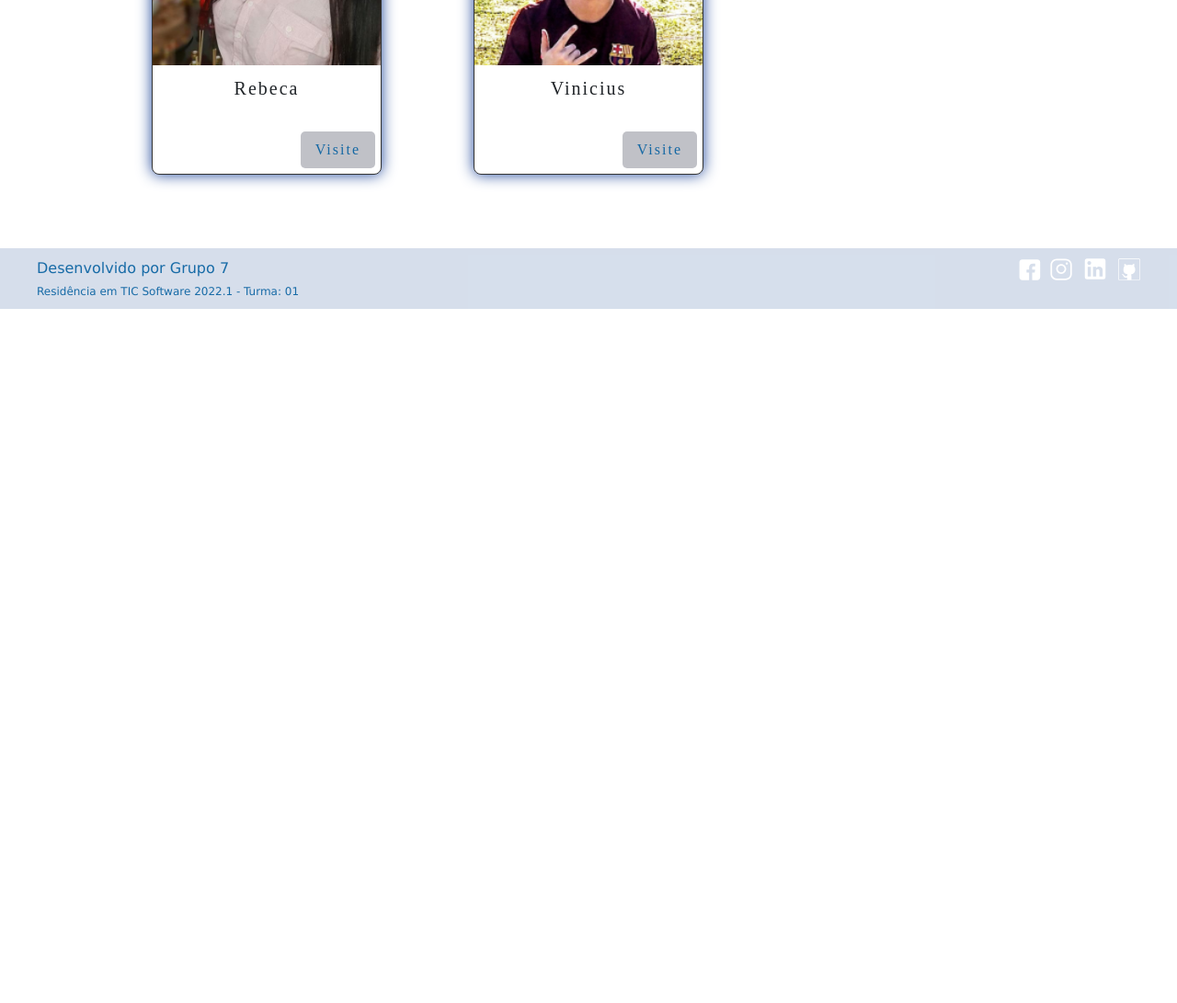
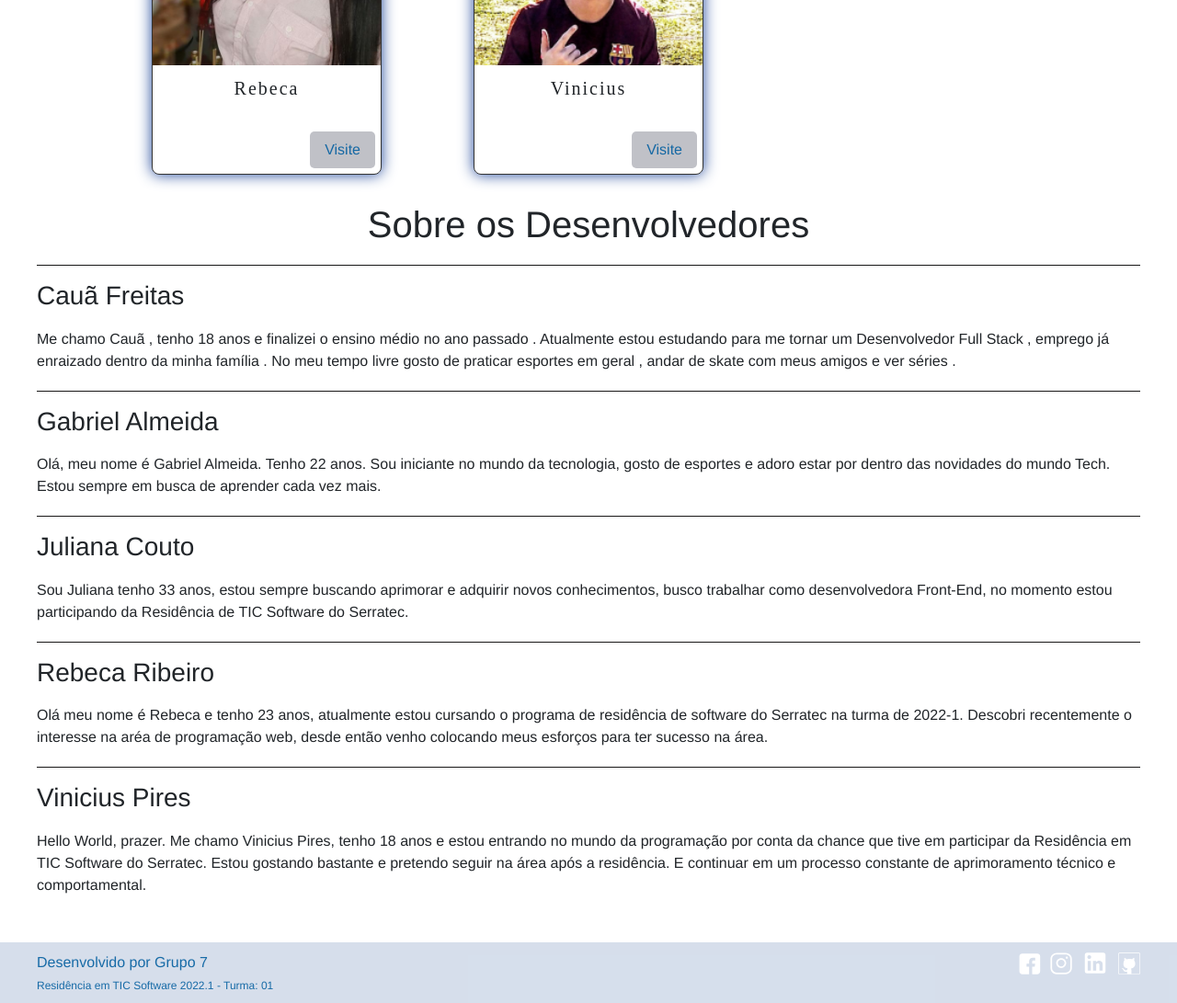
Before and after one commit to RebecaRibeiro99/trabalho-front-grupo7, a plain HTML site: page sobre.html in a window 1280 px wide. Shown: the part 740-1831 px from the top of the page at 92% size. Before the commit the page ends 1076 px from the top, so only its background shows below. Drawn offline with nearby package versions, Linux system fonts and the light colour scheme; a script that the page names is missing.

Commit message:
atualizando o sobre

```diff
--- a/assets/css/sobre-style.css
+++ b/assets/css/sobre-style.css
@@ -3,7 +3,7 @@
   border: 0;
   padding: 0;
   box-sizing: border-box;
-    font-family: Verdana, sans-serif;
+  font-family: 'Franklin Gothic Medium', 'Arial Narrow', Arial, sans-serif;
 }
 .container-cards {
   display: grid;
@@ -51,8 +51,22 @@
   text-decoration: none;
   padding: 8px 16px;
   margin: 6px;
-    font-family: "Blood";
-    letter-spacing: 2px;
+}
+.titulo-secao {
+    border-top: 1px solid rgb(24, 23, 23);
+    padding: 16px 0 10px;
+    margin-top: 20px;
+    margin-left: 40px;
+    margin-right: 40px;
+  }
+.container-sobre p{
+text-align: left;
+margin-left: 40px;
+margin-right: 40px;
+
+}
+#sobre h1{
+    text-align: center;
 }
 @media screen and (min-width: 500px) {
   .container-cards {
@@ -66,4 +80,5 @@
   .card {
     margin: 30px 0;
   }
+
 }
--- a/sobre.html
+++ b/sobre.html
@@ -53,44 +53,28 @@
           <img src="./assets/imagens/criadores/caua.jpg" alt="cristo" />
           <p>Cauã</p>
           <div class="container-botao">
-            <a
-              href="https://www.google.com.br/maps/place/Base+Operação+Cristo+Presente/@-22.9519865,-43.2104095,3a,75y,0.42h,78.59t/data=!3m8!1e1!3m6!1sAF1QipNGTFsN0FJsM78bzsubipzMNf9Ubv6KJuk3GJTk!2e10!3e11!6shttps:%2F%2Flh5.googleusercontent.com%2Fp%2FAF1QipNGTFsN0FJsM78bzsubipzMNf9Ubv6KJuk3GJTk%3Dw203-h100-k-no-pi-0-ya194.85532-ro-0-fo100!7i8704!8i4352!4m5!3m4!1s0x997f0d5425c69d:0x4e49e31ce5e924d0!8m2!3d-22.9522881!4d-43.210428"
-              target="_blank"
-              >Visite</a
-            >
+            <a href="#caua">Visite</a>
           </div>
         </div>
         <div class="card">
           <img src="./assets/imagens/criadores/Gabriel.jpg" alt="escadaria" />
           <p>Gabriel</p>
           <div class="container-botao">
-            <a
-              href="https://www.google.com.br/maps/place/Escadaria+da+Lapa/@-22.9152049,-43.1790448,3a,75y,241.78h,73.56t/data=!3m6!1e1!3m4!1sd9bZGTv_vxK9AkcEIlBopQ!2e0!7i16384!8i8192!4m5!3m4!1s0x997f80e8013673:0xd35d287d2b30d5f!8m2!3d-22.915186!4d-43.1791378"
-              target="_blank"
-              >Visite</a
-            >
+            <a href="#gabriel">Visite</a>
           </div>
         </div>
         <div class="card">
           <img src="./assets/imagens/criadores/Juliana.jpg" alt="maraca" />
           <p>Juliana</p>
           <div class="container-botao">
-            <a
-              href="https://www.google.com/maps/@-22.9141592,-43.2306283,3a,90y,9.35h,95.46t/data=!3m6!1e1!3m4!1syCl0Ick3GZN7Ia6xVTXZWA!2e0!7i16384!8i8192"
-              target="_blank"
-              >Visite</a
-            >
+            <a href="#juliana">Visite</a>
           </div>
         </div>
         <div class="card">
           <img src="./assets/imagens/criadores/Rebeca.jpg" alt="museu" />
           <p>Rebeca</p>
           <div class="container-botao">
-              <a
-                href="https://www.google.com.br/maps/place/Museu+do+Amanhã/@-22.8943812,-43.1795016,3a,75y,97.4h,104.44t/data=!3m8!1e1!3m6!1sAF1QipN7n7tzZeTp38brU7KEYSKTPyRGzf8W7VYAKbSv!2e10!3e11!6shttps:%2F%2Flh5.googleusercontent.com%2Fp%2FAF1QipN7n7tzZeTp38brU7KEYSKTPyRGzf8W7VYAKbSv%3Dw203-h100-k-no-pi-16.318329-ya5.9646254-ro-0-fo100!7i7168!8i3584!4m7!3m6!1s0x997f5732a12a31:0x316901f971660ce1!8m2!3d-22.8945798!4d-43.1796012!14m1!1BCgIgARICCAI"
-                target="_blank"
-                >Visite</a
-              >
+            <a href="#rebeca">Visite</a>
           </div>
         </div>
         <div class="card">
@@ -100,17 +84,59 @@
           />
           <p>Vinicius</p>
           <div class="container-botao">
-              <a
-                href="https://www.google.com.br/maps/place/Pão+de+Açucar/@-22.9492414,-43.1546217,3a,75y,354.98h,83.39t/data=!3m8!1e1!3m6!1sAF1QipM8bc87lfGk0OHAdDteMlpeh79IpFaSmFMV79X1!2e10!3e11!6shttps:%2F%2Flh5.googleusercontent.com%2Fp%2FAF1QipM8bc87lfGk0OHAdDteMlpeh79IpFaSmFMV79X1%3Dw203-h100-k-no-pi-0-ya182.36334-ro0-fo100!7i6080!8i3040!4m7!3m6!1s0x9980409039f845:0x8075d7bcdfbcb48c!8m2!3d-22.9492586!4d-43.1545757!14m1!1BCgIgARICCAI"
-                target="_blank"
-                >Visite</a
-              >
+            <a href="#vinicius">Visite</a>
           </div>
         </div>
       </div>
     </div>
-    <div>
-
+    <div id="sobre">
+      <h1>Sobre os Desenvolvedores</h1>
+      <h3 id="caua" class="titulo-secao">Cauã Freitas</h3>
+      <div class="container-sobre">
+        <p>
+          Me chamo Cauã , tenho 18 anos e finalizei o ensino médio no ano
+          passado . Atualmente estou estudando para me tornar um Desenvolvedor
+          Full Stack , emprego já enraizado dentro da minha família . No meu
+          tempo livre gosto de praticar esportes em geral , andar de skate com
+          meus amigos e ver séries .
+        </p>
+      </div>
+      <h3 id="gabriel" class="titulo-secao">Gabriel Almeida</h3>
+      <div class="container-sobre">
+        <p>
+          Olá, meu nome é Gabriel Almeida. Tenho 22 anos. Sou iniciante no mundo
+          da tecnologia, gosto de esportes e adoro estar por dentro das
+          novidades do mundo Tech. Estou sempre em busca de aprender cada vez
+          mais.
+        </p>
+      </div>
+      <h3 id="juliana" class="titulo-secao">Juliana Couto</h3>
+      <div class="container-sobre">
+        <p>
+          Sou Juliana tenho 33 anos, estou sempre buscando aprimorar e adquirir
+          novos conhecimentos, busco trabalhar como desenvolvedora Front-End, no
+          momento estou participando da Residência de TIC Software do Serratec.
+        </p>
+      </div>
+      <h3 id="rebeca" class="titulo-secao">Rebeca Ribeiro</h3>
+      <div class="container-sobre">
+        <p>
+          Olá meu nome é Rebeca e tenho 23 anos, atualmente estou cursando o
+          programa de residência de software do Serratec na turma de 2022-1.
+          Descobri recentemente o interesse na aréa de programação web, desde
+          então venho colocando meus esforços para ter sucesso na área.
+        </p>
+      </div>
+      <h3 id="vinicius" class="titulo-secao">Vinicius Pires</h3>
+      <div class="container-sobre">
+        <p>
+          Hello World, prazer. Me chamo Vinicius Pires, tenho 18 anos e estou
+          entrando no mundo da programação por conta da chance que tive em
+          participar da Residência em TIC Software do Serratec. Estou gostando
+          bastante e pretendo seguir na área após a residência. E continuar em
+          um processo constante de aprimoramento técnico e comportamental.
+        </p>
+      </div>
     </div>
 
     <footer>
```
Lines whose indentation alone changed are shown as unchanged.
